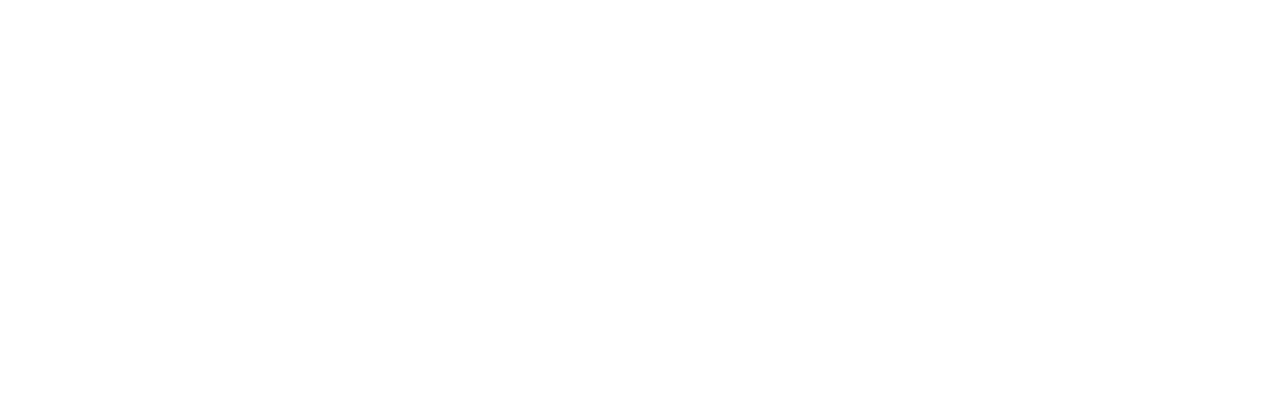
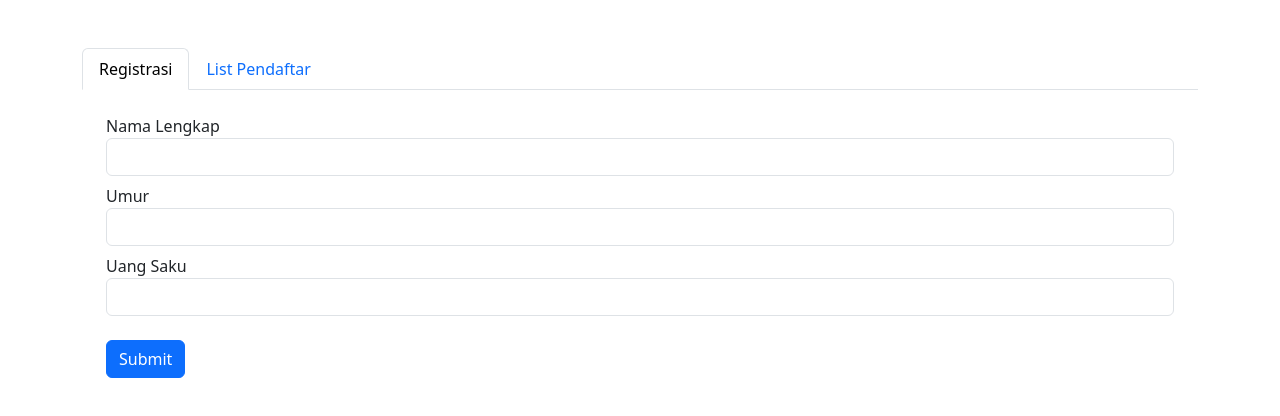
Before and after one commit to Rafi68512/FSWD, a plain HTML site: page Week 5/index.html in a window 1280 px wide. Drawn offline with nearby package versions, Linux system fonts and the light colour scheme.

Commit message:
feat(UI): Creating Design for Form and Table

```diff
--- a/Week 5/index.html
+++ b/Week 5/index.html
@@ -21,6 +21,74 @@ Catatan :
     <meta http-equiv="X-UA-Compatible" content="IE=edge" />
     <meta name="viewport" content="width=device-width, initial-scale=1.0" />
     <title>Registrasi dan List Pendaftar</title>
+    <link
+      href="https://cdn.jsdelivr.net/npm/bootstrap@5.3.1/dist/css/bootstrap.min.css"
+      rel="stylesheet"
+    />
   </head>
-  <body></body>
+  <body>
+    <div class="container mt-5">
+      <ul class="nav nav-tabs">
+        <li class="nav-item">
+          <a class="nav-link active" data-bs-toggle="tab" href="#registrasi"
+            >Registrasi</a
+          >
+        </li>
+        <li class="nav-item">
+          <a class="nav-link" data-bs-toggle="tab" href="#list_pendaftar"
+            >List Pendaftar</a
+          >
+        </li>
+      </ul>
+
+      <div class="tab-content mx-4 my-4">
+        <!-- Registrasi -->
+        <div class="tab-pane fade show active" id="registrasi">
+          <form>
+            <div class="form-group my-2">
+              <label for="nama">Nama Lengkap</label>
+              <input type="text" class="form-control" id="nama" required />
+            </div>
+            <div class="form-group my-2">
+              <label for="nama">Umur</label>
+              <input type="number" class="form-control" id="umur" required />
+            </div>
+            <div class="form-group mt-2 mb-4">
+              <label for="nama">Uang Saku</label>
+              <input
+                type="number"
+                class="form-control"
+                id="uang_saku"
+                required
+              />
+            </div>
+            <button type="submit" class="btn btn-primary">Submit</button>
+          </form>
+        </div>
+
+        <!-- List Pendaftar -->
+        <div class="tab-pane fade" id="list_pendaftar">
+          <table class="table">
+            <thead>
+              <tr>
+                <th>Nama</th>
+                <th>Umur</th>
+                <th>Uang Saku</th>
+                <th>Aksi</th>
+              </tr>
+            </thead>
+            <tbody></tbody>
+          </table>
+          <h2>
+            Rata-Rata Umur: <span id="rata_rata_umur">Tidak ada data</span>
+          </h2>
+          <h2>
+            Rata-Rata Uang Saku:
+            <span id="rata_rata_uang_saku">Tidak ada data</span>
+          </h2>
+        </div>
+      </div>
+    </div>
+    <script src="https://cdn.jsdelivr.net/npm/bootstrap@5.3.1/dist/js/bootstrap.bundle.min.js"></script>
+  </body>
 </html>
```
